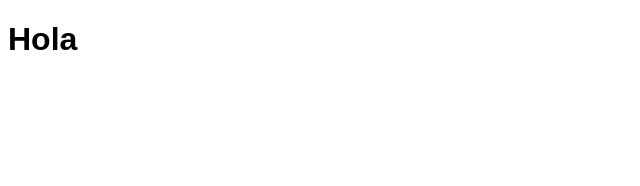
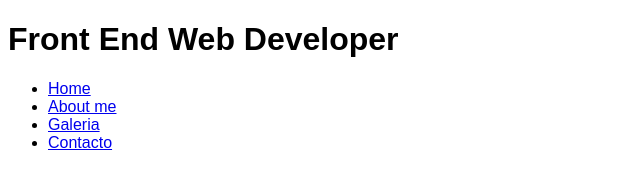
Before and after one commit to rodrigo-dls/Clase-github, a plain HTML site: page index.html in a window 1280 px wide. Shown: the whole page, without its empty margins (0-640 px from the left). Drawn offline with Linux system fonts and the light colour scheme.

Commit message:
Add navbar structure

```diff
--- a/index.html
+++ b/index.html
@@ -6,8 +6,24 @@
 
 	<link rel="stylesheet" type="text/css" href="css/style.css">
 </head>
+
+
 <body>
-	<h1>Hola</h1>
+
+	<header>
+
+	 <h1>Front End Web Developer</h1>
+
+	 <nav class="navbar">
+		 <ul>
+			<li><a href="#">Home</a></li>
+			<li><a href="#">About me</a></li>
+			<li><a href="#">Galeria</a></li>
+			<li><a href="#">Contacto</a></li>
+		 </ul>
+	 </nav>
+	</header>
 
 </body>
+
 </html>
```
